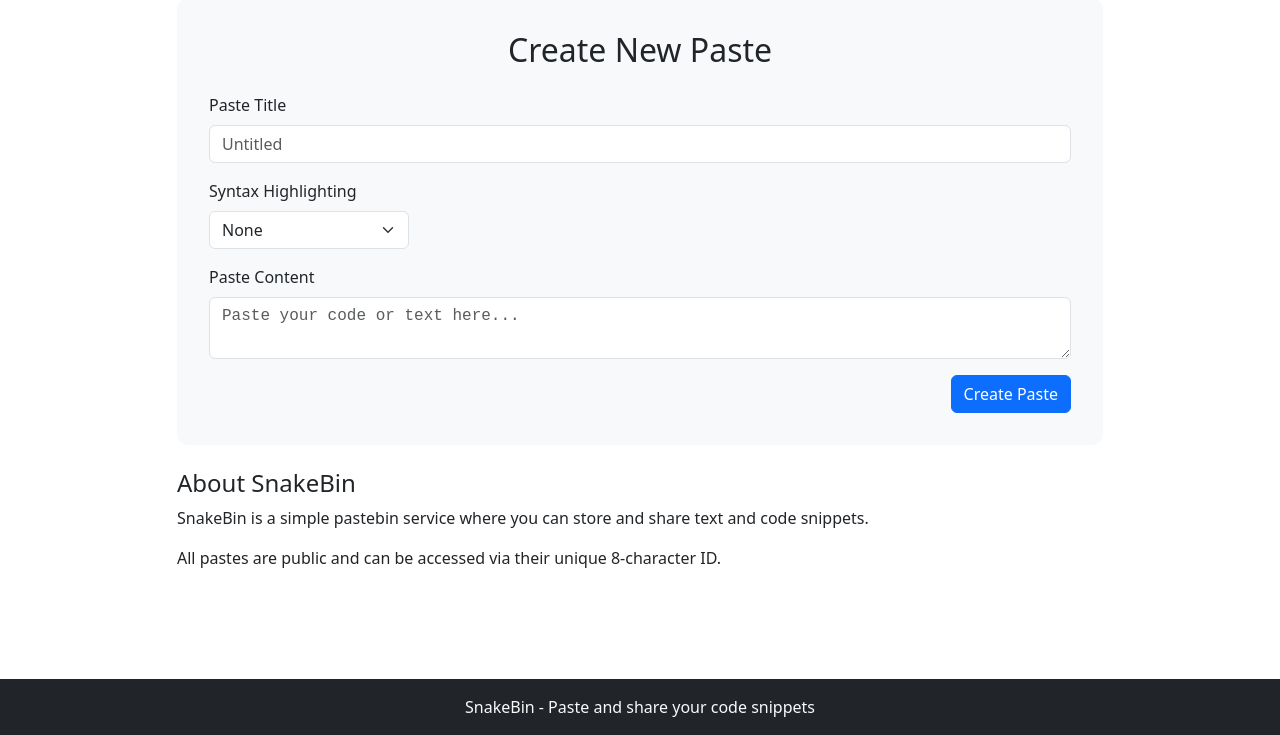
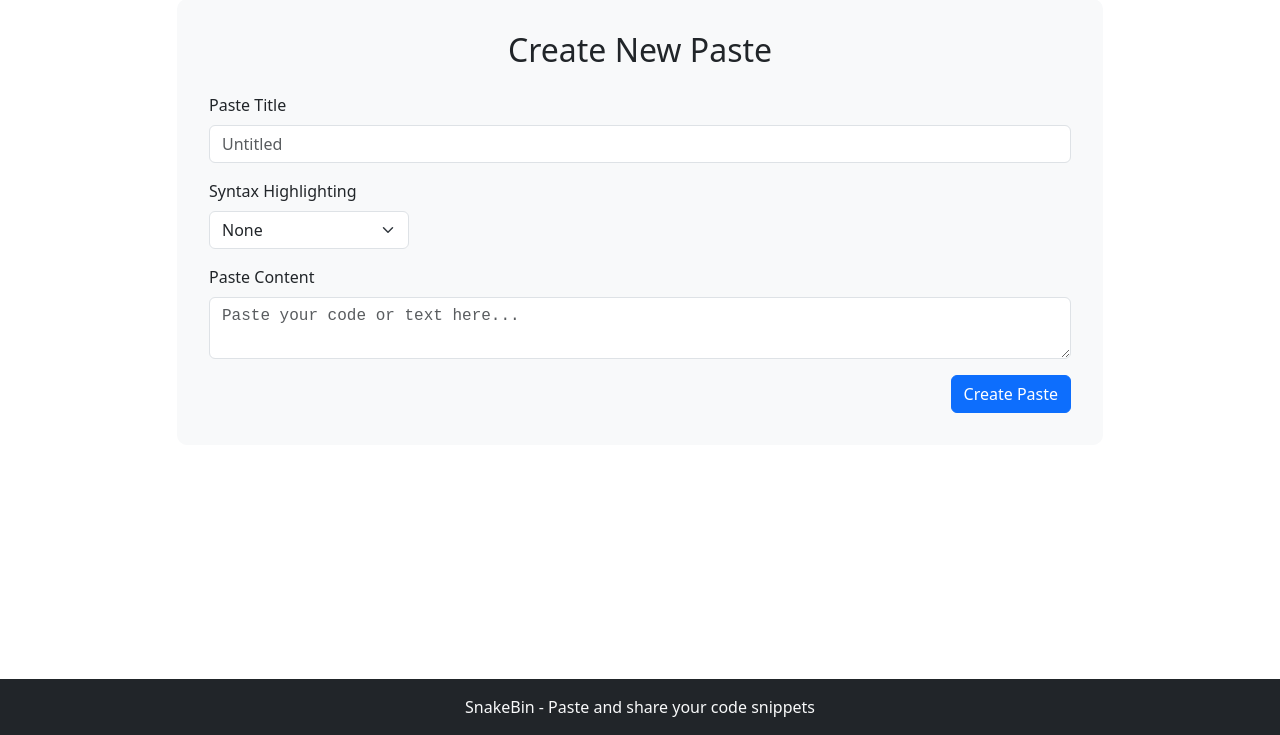
Before and after one commit to mrlima4095/pproxy, a Flask app: page / in a window 1280 px wide. Shown: the part 65-800 px from the top of the page. Run offline with Flask 3, Linux system fonts and the light colour scheme; some libraries are stand-ins or nearby versions.

Commit message:
-- about text

```diff
--- a/templates/index.html
+++ b/templates/index.html
@@ -43,12 +43,6 @@
                 </div>
             </form>
         </div>
-
-        <div class="mt-4">
-            <h4>About SnakeBin</h4>
-            <p>SnakeBin is a simple pastebin service where you can store and share text and code snippets.</p>
-            <p>All pastes are public and can be accessed via their unique 8-character ID.</p>
-        </div>
     </div>
 </div>
 {% endblock %}
```
